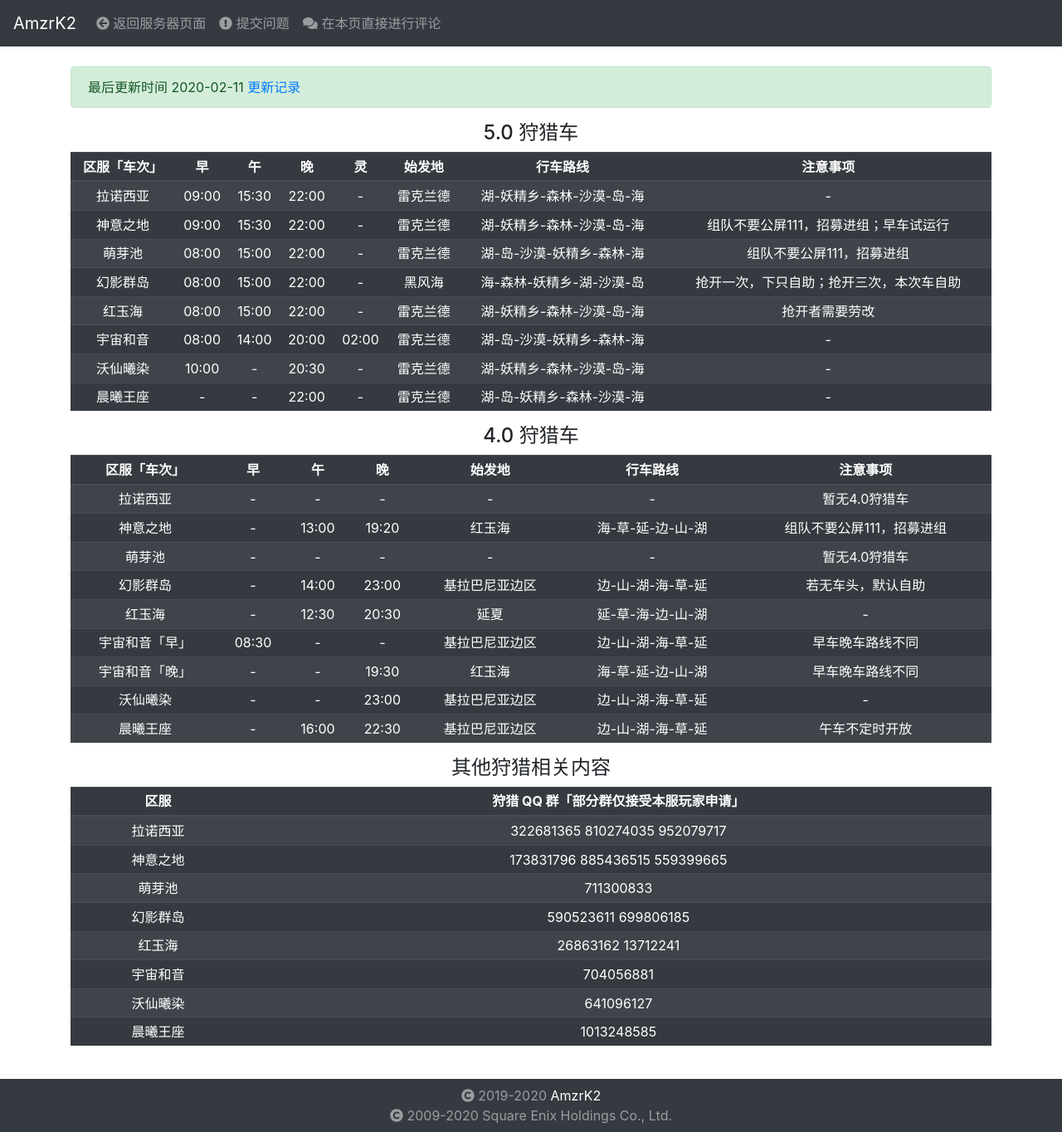
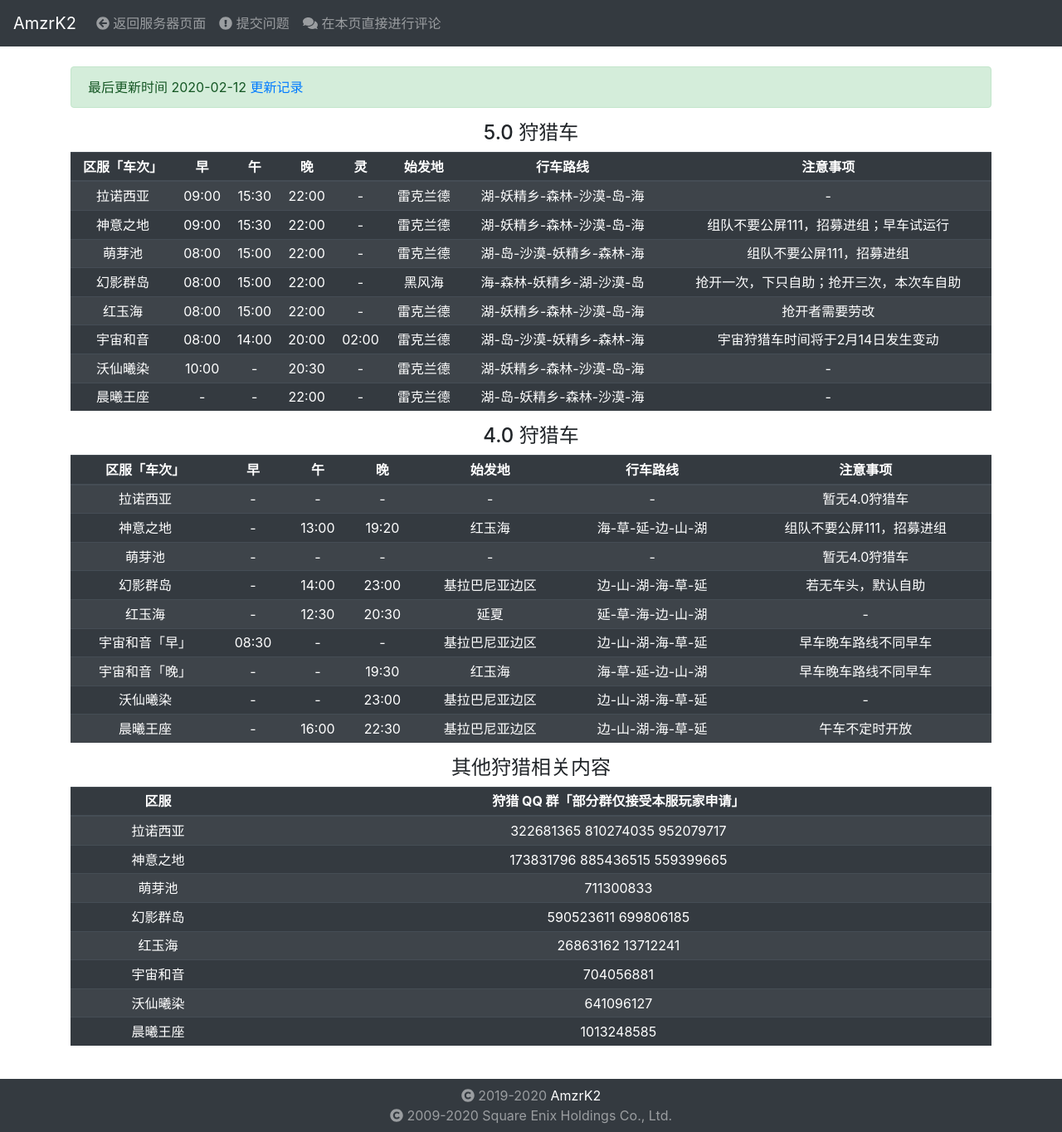
Before and after one commit to qq1137167425/amzrk2.github.io, a Jekyll site: the page built from ffxiv/chocobo.md, in a window 1280 px wide and 1364 px high. Shown: the whole window at 83% size. Built offline with Jekyll 4.4.1, drawn with Linux system fonts in a browser that asks for light colours; nearby versions of some CDN libraries; comment, search, counter and statistics services are not loaded.

Commit message:
Update chocobo.md

```diff
--- a/ffxiv/chocobo.md
+++ b/ffxiv/chocobo.md
@@ -4,7 +4,7 @@ description: FFXIV 国服陆行鸟区狩猎车时间表
 author: AmzrK2
 ex_copyright: 2009-2020 Square Enix Holdings Co., Ltd.
 edit_this_page: https://github.com/amzrk2/amzrk2.github.io/edit/master/ffxiv/chocobo.md
-latest_update: 2020-02-11
+latest_update: 2020-02-12
 changelog: /ffxiv/chocobo.log
 layout: ffxiv_hunting
 ---
@@ -18,7 +18,7 @@ layout: ffxiv_hunting
 | 萌芽池       | 08:00 | 15:00 | 22:00 | -     | 雷克兰德 | 湖-岛-沙漠-妖精乡-森林-海 | 组队不要公屏111，招募进组                |
 | 幻影群岛     | 08:00 | 15:00 | 22:00 | -     | 黑风海   | 海-森林-妖精乡-湖-沙漠-岛 | 抢开一次，下只自助；抢开三次，本次车自助 |
 | 红玉海       | 08:00 | 15:00 | 22:00 | -     | 雷克兰德 | 湖-妖精乡-森林-沙漠-岛-海 | 抢开者需要劳改                           |
-| 宇宙和音     | 08:00 | 14:00 | 20:00 | 02:00 | 雷克兰德 | 湖-岛-沙漠-妖精乡-森林-海 | -                                        |
+| 宇宙和音     | 08:00 | 14:00 | 20:00 | 02:00 | 雷克兰德 | 湖-岛-沙漠-妖精乡-森林-海 | 宇宙狩猎车时间将于2月14日发生变动        |
 | 沃仙曦染     | 10:00 | -     | 20:30 | -     | 雷克兰德 | 湖-妖精乡-森林-沙漠-岛-海 | -                                        |
 | 晨曦王座     | -     | -     | 22:00 | -     | 雷克兰德 | 湖-岛-妖精乡-森林-沙漠-海 | -                                        |
 {:class="table table-sm table-striped table-dark table-responsive-xl"}
@@ -32,8 +32,8 @@ layout: ffxiv_hunting
 | 萌芽池         | -     | -     | -     | -              | -                 | 暂无4.0狩猎车             |
 | 幻影群岛       | -     | 14:00 | 23:00 | 基拉巴尼亚边区 | 边-山-湖-海-草-延 | 若无车头，默认自助        |
 | 红玉海         | -     | 12:30 | 20:30 | 延夏           | 延-草-海-边-山-湖 | -                         |
-| 宇宙和音「早」 | 08:30 | -     | -     | 基拉巴尼亚边区 | 边-山-湖-海-草-延 | 早车晚车路线不同          |
-| 宇宙和音「晚」 | -     | -     | 19:30 | 红玉海         | 海-草-延-边-山-湖 | 早车晚车路线不同          |
+| 宇宙和音「早」 | 08:30 | -     | -     | 基拉巴尼亚边区 | 边-山-湖-海-草-延 | 早车晚车路线不同早车      |
+| 宇宙和音「晚」 | -     | -     | 19:30 | 红玉海         | 海-草-延-边-山-湖 | 早车晚车路线不同早车      |
 | 沃仙曦染       | -     | -     | 23:00 | 基拉巴尼亚边区 | 边-山-湖-海-草-延 | -                         |
 | 晨曦王座       | -     | 16:00 | 22:30 | 基拉巴尼亚边区 | 边-山-湖-海-草-延 | 午车不定时开放            |
 {:class="table table-sm table-striped table-dark table-responsive-xl"}
```
Also changed, not shown: 1 other file.
